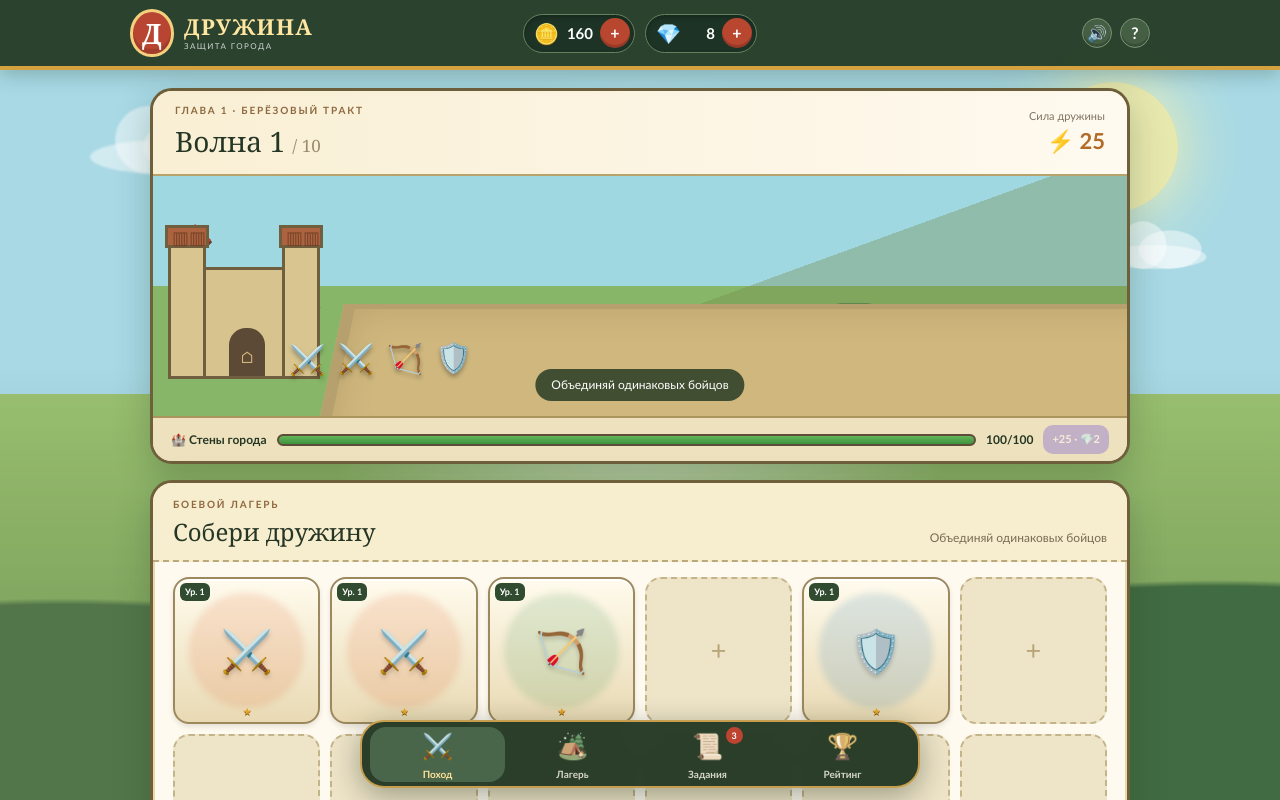
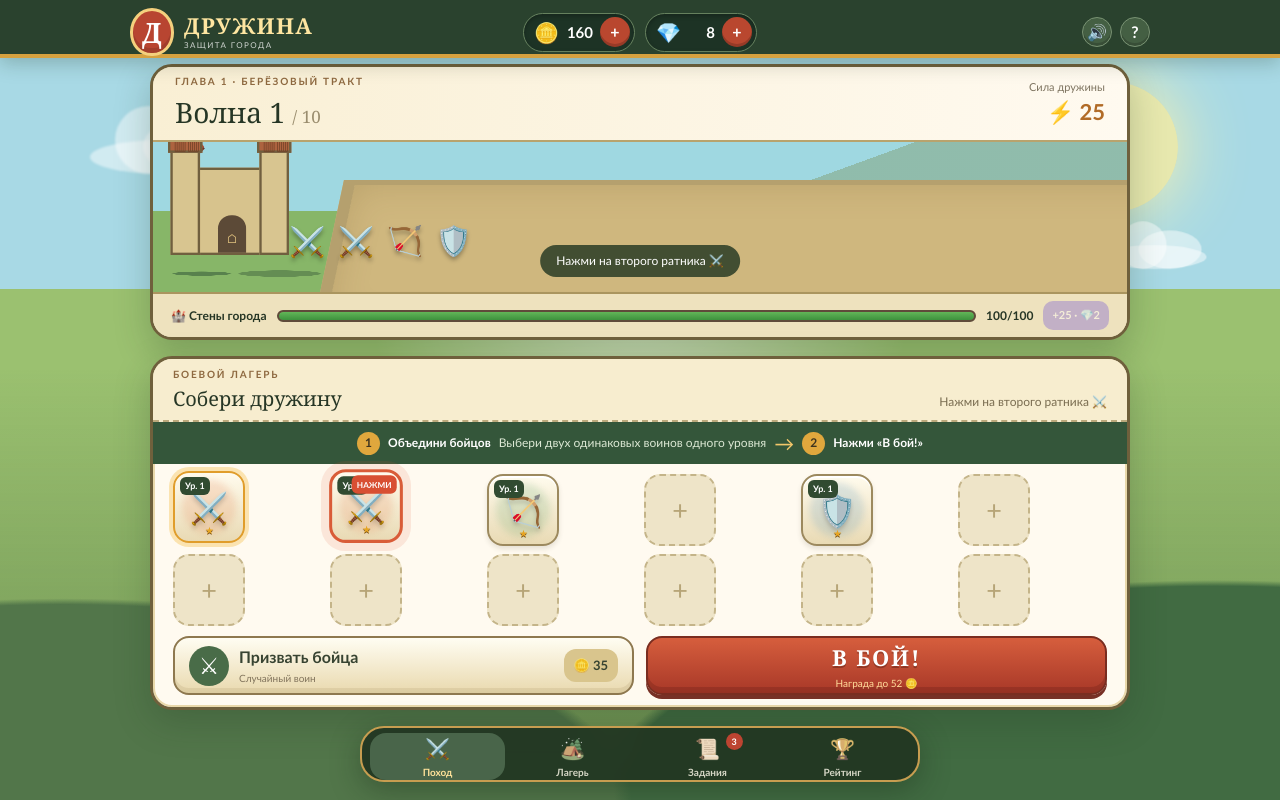
Before and after one commit to sergeyrudik/druzhina-vk-game, a Next.js app: page / in a window 1280 px wide. Shown: the top 800 px of the page. Built offline with nearby package versions, Linux system fonts and the light colour scheme.

Commit message:
Improve VK iframe onboarding and layout

```diff
--- a/app/globals.css
+++ b/app/globals.css
@@ -27,7 +27,7 @@ button { font: inherit; }
   min-height: 100dvh;
   position: relative;
   isolation: isolate;
-  padding: 88px 20px 98px;
+  padding: 78px 20px 22px;
   background:
     radial-gradient(circle at 50% 35%, rgba(255,255,255,.6), transparent 33%),
     linear-gradient(#a8d9e5 0 36%, #9bc170 36% 100%);
@@ -114,7 +114,7 @@ h1 span { color: #9a8d6e; font-size: 17px; }
 .power strong { font-size: 22px; color: #b16b27; }
 
 .battlefield {
-  position: relative; height: 240px; overflow: hidden;
+  position: relative; height: 190px; overflow: hidden;
   background:
     linear-gradient(160deg, transparent 0 55%, rgba(116,135,72,.35) 55%),
     linear-gradient(#9fd8e1 0 46%, #87b668 46% 100%);
@@ -162,18 +162,28 @@ h1 span { color: #9a8d6e; font-size: 17px; }
 .castle-health button { border: 0; border-radius: 10px; padding: 6px 9px; color: white; background: #8266d4; font-size: 11px; font-weight: 800; cursor: pointer; }
 .castle-health button:disabled { opacity: .4; }
 
-.camp-card { padding-bottom: 18px; }
+.camp-card { padding-bottom: 12px; }
 .camp-header { display: flex; align-items: end; justify-content: space-between; padding: 14px 20px 10px; background: #f7edcf; border-bottom: 2px dashed #bba97c; }
 .camp-header h2 { font-size: 24px; }
 .camp-header p { margin: 0 0 3px; color: #796c50; font-size: 12px; }
-.unit-grid { display: grid; grid-template-columns: repeat(6, 1fr); gap: 10px; padding: 15px 20px; }
+.tutorial-line {
+  min-height: 38px; display: flex; align-items: center; justify-content: center; gap: 8px; padding: 6px 14px;
+  background: #34563a; color: white; font-size: 12px;
+}
+.tutorial-line > span:not(.tutorial-number) { color: #dce8d4; }
+.tutorial-line i { color: #f3c76a; font-size: 20px; font-style: normal; }
+.tutorial-number { width: 23px; height: 23px; display: inline-grid; place-items: center; flex: 0 0 23px; border-radius: 50%; background: #e0a73d; color: #3d331f; font-weight: 900; }
+.unit-grid { display: grid; grid-template-columns: repeat(6, 1fr); gap: 8px; padding: 10px 20px; }
 .unit-cell {
   position: relative; min-width: 0; aspect-ratio: 1; border: 2px dashed #c4b489; border-radius: 16px; background: #eee4c8; color: var(--ink); cursor: pointer;
-  overflow: hidden; transition: transform .15s, border-color .15s, box-shadow .15s;
+  max-height: 92px; overflow: hidden; transition: transform .15s, border-color .15s, box-shadow .15s;
 }
 .unit-cell.occupied { border-style: solid; border-color: #9c895e; background: linear-gradient(#fffbed, #e9dab4); box-shadow: inset 0 2px white, 0 3px 5px rgba(60,47,23,.12); }
 .unit-cell:hover { transform: translateY(-2px); }
 .unit-cell.selected { border-color: #e09d2b; box-shadow: 0 0 0 4px rgba(244,183,55,.35); transform: translateY(-3px); }
+.unit-cell.merge-target { border: 3px solid #d95c38; box-shadow: 0 0 0 5px rgba(217,92,56,.25); animation: targetPulse .8s infinite alternate; }
+@keyframes targetPulse { to { transform: translateY(-4px) scale(1.025); box-shadow: 0 0 0 8px rgba(217,92,56,.12); } }
+.tap-here { position: absolute; z-index: 5; right: 3px; top: 3px; padding: 3px 5px; border-radius: 6px; background: #d84f32; color: white; font-size: 8px; font-weight: 900; }
 .unit-aura { position: absolute; width: 80%; height: 80%; left: 10%; top: 10%; border-radius: 50%; opacity: .16; filter: blur(3px); }
 .unit-icon { position: relative; display: block; font-size: clamp(26px, 4vw, 42px); filter: drop-shadow(0 3px 2px rgba(0,0,0,.18)); }
 .level { position: absolute; left: 5px; top: 4px; padding: 2px 5px; background: #314b31; color: white; border-radius: 6px; font-size: 9px; font-weight: 900; }
@@ -196,8 +206,8 @@ h1 span { color: #9a8d6e; font-size: 17px; }
 .fight:active:not(:disabled) { transform: translateY(3px); box-shadow: inset 0 -3px rgba(91,25,16,.25), 0 1px 0 #773025; }
 
 .bottom-nav {
-  position: fixed; z-index: 20; left: 50%; bottom: 12px; transform: translateX(-50%); width: min(calc(100% - 30px), 560px);
-  height: 68px; display: grid; grid-template-columns: repeat(4, 1fr); padding: 5px 8px;
+  position: relative; z-index: 20; left: 50%; bottom: auto; transform: translateX(-50%); width: min(calc(100% - 30px), 560px);
+  height: 62px; display: grid; grid-template-columns: repeat(4, 1fr); padding: 5px 8px; margin-top: 8px;
   background: rgba(35,56,35,.96); border: 2px solid #c79d50; border-radius: 24px; box-shadow: 0 8px 30px rgba(20,39,20,.38); backdrop-filter: blur(12px);
 }
 .bottom-nav button { position: relative; border: 0; border-radius: 16px; background: transparent; color: #d6d7c6; font-size: 10px; font-weight: 800; cursor: pointer; }
@@ -232,7 +242,7 @@ h1 span { color: #9a8d6e; font-size: 17px; }
   .battle-heading { min-height: 60px; padding: 8px 13px; }
   h1 { font-size: 23px; }
   .power strong { font-size: 17px; }
-  .battlefield { height: 205px; }
+  .battlefield { height: 190px; }
   .castle { transform: scale(.78); transform-origin: left bottom; left: 17px; }
   .road { left: 14%; }
   .enemy { bottom: 34px; }
@@ -245,6 +255,8 @@ h1 span { color: #9a8d6e; font-size: 17px; }
   .camp-header { padding: 10px 12px 7px; }
   .camp-header h2 { font-size: 20px; }
   .camp-header p { max-width: 48%; text-align: right; font-size: 9px; }
+  .tutorial-line { justify-content: flex-start; overflow-x: auto; white-space: nowrap; font-size: 10px; }
+  .tutorial-line > span:not(.tutorial-number), .tutorial-line i { display: none; }
   .unit-grid { grid-template-columns: repeat(4, 1fr); gap: 7px; padding: 10px 12px; }
   .unit-cell { border-radius: 12px; }
   .unit-icon { font-size: 31px; }
@@ -253,7 +265,24 @@ h1 span { color: #9a8d6e; font-size: 17px; }
   .fight { grid-row: 1; }
   .fight span { font-size: 20px; }
   .recruit { min-height: 50px !important; }
-  .bottom-nav { bottom: 7px; height: 64px; width: calc(100% - 16px); border-radius: 20px; }
+  .bottom-nav { position: sticky; left: 0; bottom: 7px; transform: none; height: 64px; width: calc(100% - 16px); margin: 8px auto 0; border-radius: 20px; }
+}
+
+@media (min-width: 701px) and (max-height: 900px) {
+  .topbar { height: 58px; }
+  .game-shell { padding-top: 64px; }
+  .battle-heading { min-height: 56px; padding-block: 7px; }
+  .battlefield { height: 150px; }
+  .castle { transform: scale(.78); transform-origin: left bottom; }
+  .enemy { bottom: 31px; }
+  .defenders span { bottom: 28px; }
+  .camp-header { padding-block: 8px 6px; }
+  .camp-header h2 { font-size: 20px; }
+  .unit-cell { max-height: 72px; }
+  .unit-icon { font-size: 31px; }
+  .camp-actions button { min-height: 52px; }
+  .bottom-nav { height: 56px; }
+  .bottom-nav button span { font-size: 20px; }
 }
 
 @media (max-width: 390px) {
--- a/app/page.tsx
+++ b/app/page.tsx
@@ -45,9 +45,9 @@ export default function Home() {
   const [wave, setWave] = useState(1);
   const [castleHp, setCastleHp] = useState(100);
   const [enemies, setEnemies] = useState<Enemy[]>([]);
-  const [selected, setSelected] = useState<number | null>(null);
+  const [selected, setSelected] = useState<number | null>(0);
   const [running, setRunning] = useState(false);
-  const [message, setMessage] = useState("Объединяй одинаковых бойцов");
+  const [message, setMessage] = useState("Нажми на второго ратника ⚔️");
   const [sound, setSound] = useState(true);
   const [showHelp, setShowHelp] = useState(false);
   const [victory, setVictory] = useState(false);
@@ -222,6 +222,11 @@ export default function Home() {
     setSelected(null);
   };
 
+  const mergeTarget = (index: number) => {
+    if (selected === null || index === selected || !units[selected] || !units[index]) return false;
+    return units[selected]?.kind === units[index]?.kind && units[selected]?.level === units[index]?.level;
+  };
+
   const heal = () => {
     if (crystals < 2 || castleHp >= 100) return;
     setCrystals((value) => value - 2);
@@ -311,12 +316,20 @@ export default function Home() {
       <section className="camp-card">
         <div className="camp-header">
           <div><span className="eyebrow">БОЕВОЙ ЛАГЕРЬ</span><h2>Собери дружину</h2></div>
-          <p>{message}</p>
+          <p className="camp-message">{message}</p>
+        </div>
+        <div className="tutorial-line">
+          <span className="tutorial-number">1</span>
+          <b>Объедини бойцов</b>
+          <span>Выбери двух одинаковых воинов одного уровня</span>
+          <i>→</i>
+          <span className="tutorial-number">2</span>
+          <b>Нажми «В бой!»</b>
         </div>
         <div className="unit-grid">
           {units.map((unit, index) => (
             <button
-              className={`unit-cell ${selected === index ? "selected" : ""} ${unit ? "occupied" : ""}`}
+              className={`unit-cell ${selected === index ? "selected" : ""} ${mergeTarget(index) ? "merge-target" : ""} ${unit ? "occupied" : ""}`}
               key={index}
               onClick={() => chooseCell(index)}
               aria-label={unit ? `${UNIT_DATA[unit.kind].name}, уровень ${unit.level}` : "Свободное место"}
@@ -327,6 +340,7 @@ export default function Home() {
                   <span className="unit-icon">{UNIT_DATA[unit.kind].icon}</span>
                   <span className="level">Ур. {unit.level}</span>
                   <span className="stars">{"★".repeat(unit.level)}</span>
+                  {mergeTarget(index) && <span className="tap-here">НАЖМИ</span>}
                 </>
               ) : <span className="empty-plus">+</span>}
             </button>
```
